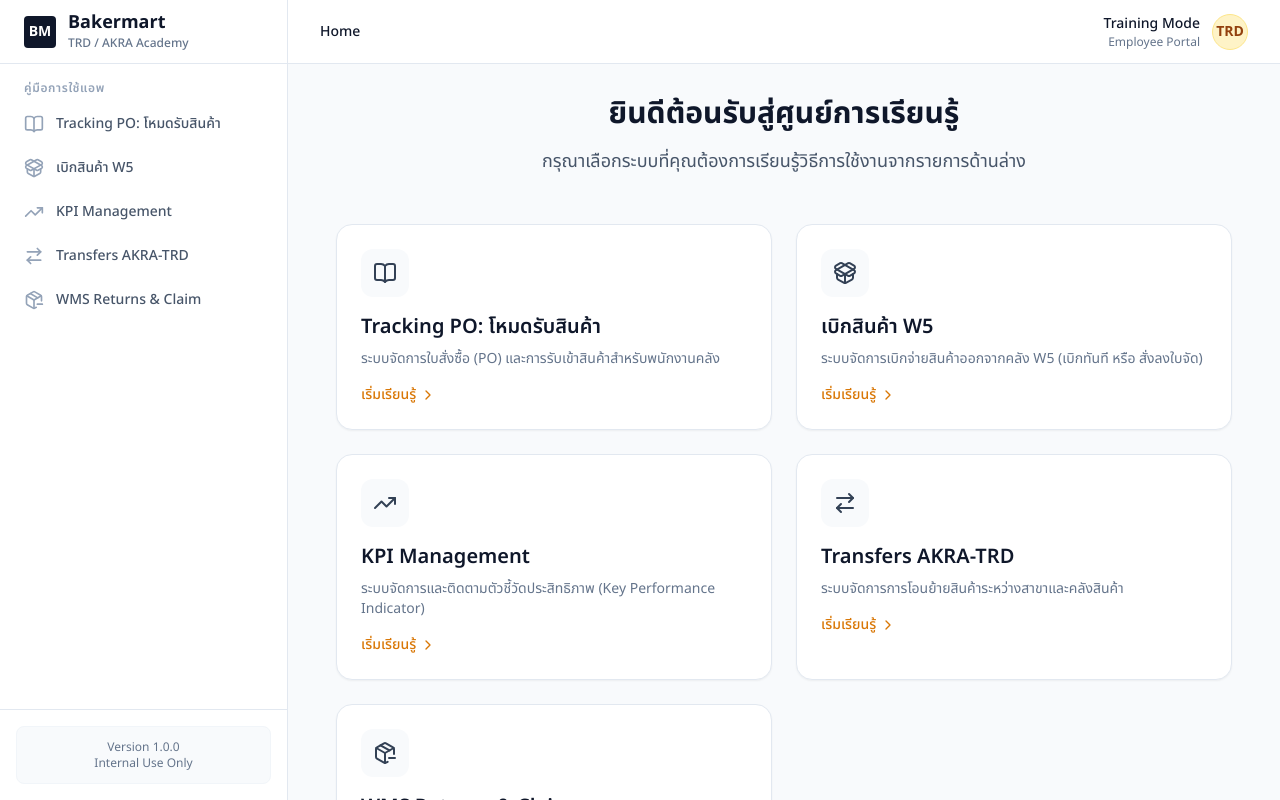
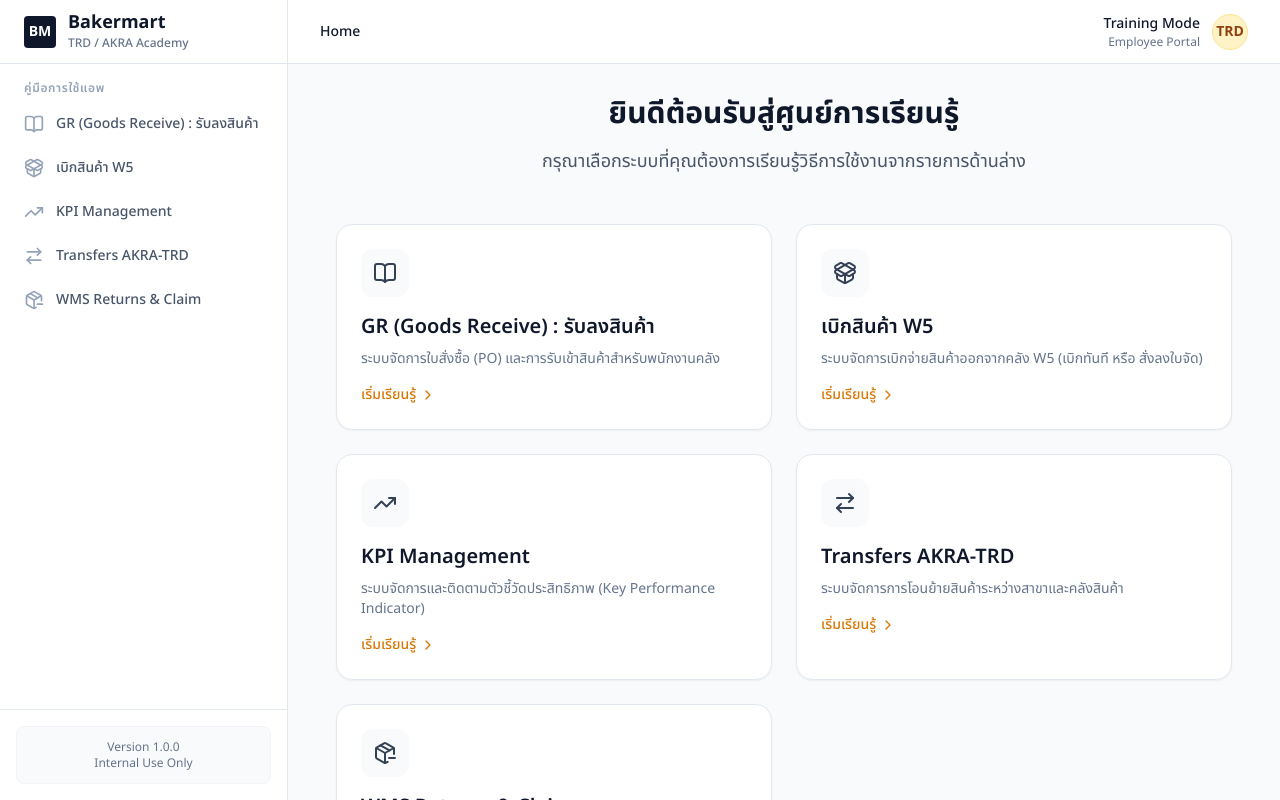
Before and after one commit to AKRA-WEB/SOP, a plain HTML site: page index.html in a window 1280 px wide. Drawn offline with nearby package versions, Linux system fonts and the light colour scheme.

Commit message:
Update index.html

```diff
--- a/index.html
+++ b/index.html
@@ -131,7 +131,7 @@
             },
             'tracking-po': {
                 id: 'tracking-po',
-                title: 'Tracking PO: โหมดรับสินค้า',
+                title: 'GR (Goods Receive) : รับลงสินค้า',
                 icon: 'book-open',
                 description: 'ระบบจัดการใบสั่งซื้อ (PO) และการรับเข้าสินค้าสำหรับพนักงานคลัง',
                 content: `
```
